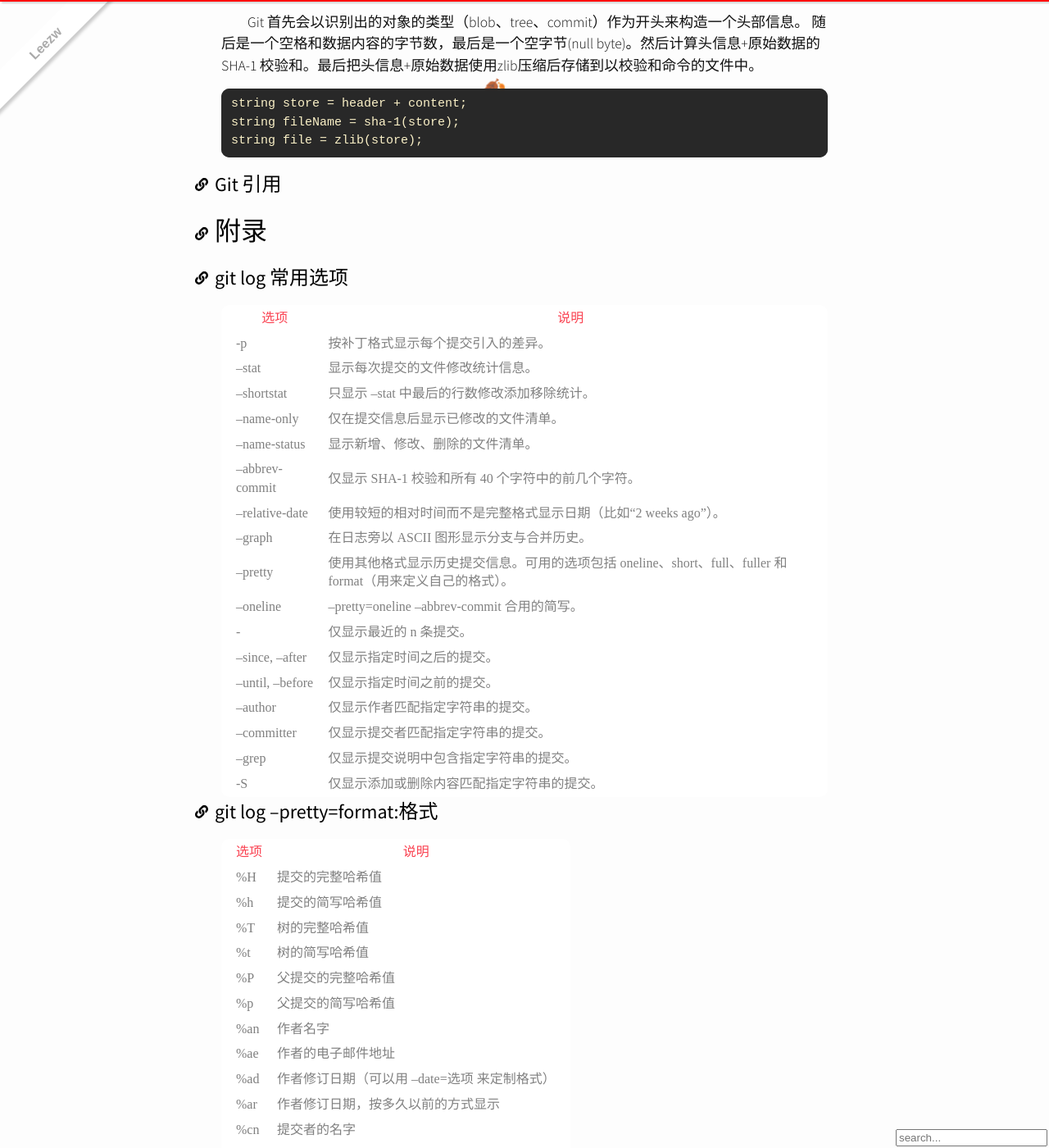
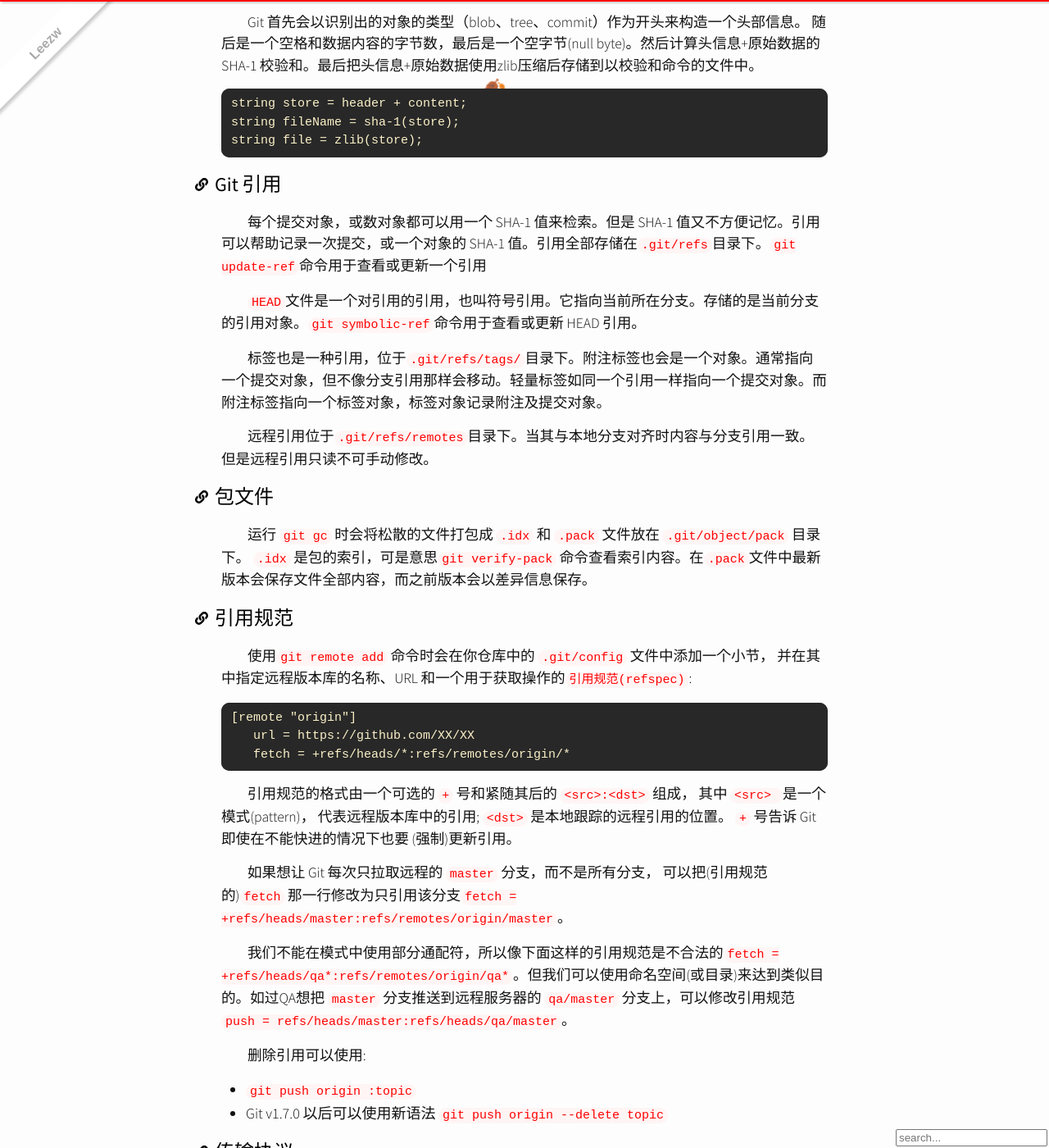
Before and after one commit to quantum-li/quantum-li.github.io, a Jekyll site: the page built from _article/2020-11-02-git-reference.md, in a window 1280 px wide and 1400 px high, scrolled down 26987 px. Shown: the whole window at 82% size. Built offline with Jekyll 4.4.1, drawn with Linux system fonts in a browser that asks for light colours; nearby versions of some CDN libraries; comment, search, counter and statistics services are not loaded.

Commit message:
2021-01-18 16:05:21

````diff
--- a/_article/2020-11-02-git-reference.md
+++ b/_article/2020-11-02-git-reference.md
@@ -679,7 +679,7 @@ Git 根据某一时刻暂存区所表示的状态创建并记录一个树对象
 
 ## 对象存储
 
-Git 首先会以识别出的对象的类型（blob、tree、commit）作为开头来构造一个头部信息。 随后是一个空格和数据内容的字节数，最后是一个空字节(null byte)。然后计算头信息+原始数据的SHA-1 校验和。最后把头信息+原始数据使用zlib压缩后存储到以校验和命令的文件中。
+Git 首先会以识别出的对象的类型（blob、tree、commit）作为开头来构造一个头部信息。 随后是一个空格和数据内容的字节数，最后是一个空字节(null byte)。然后计算头信息+原始数据的 SHA-1 校验和。最后把头信息+原始数据使用zlib压缩后存储到以校验和命令的文件中。
 
 ```
 string store = header + content;
@@ -688,6 +688,41 @@ string file = zlib(store);
 ```
 
 ## Git 引用
+
+每个提交对象，或数对象都可以用一个 SHA-1 值来检索。但是 SHA-1 值又不方便记忆。引用可以帮助记录一次提交，或一个对象的 SHA-1 值。引用全部存储在`.git/refs`目录下。`git update-ref`命令用于查看或更新一个引用
+
+`HEAD`文件是一个对引用的引用，也叫符号引用。它指向当前所在分支。存储的是当前分支的引用对象。`git symbolic-ref`命令用于查看或更新 HEAD 引用。
+
+标签也是一种引用，位于`.git/refs/tags/`目录下。附注标签也会是一个对象。通常指向一个提交对象，但不像分支引用那样会移动。轻量标签如同一个引用一样指向一个提交对象。而附注标签指向一个标签对象，标签对象记录附注及提交对象。
+
+远程引用位于`.git/refs/remotes`目录下。当其与本地分支对齐时内容与分支引用一致。但是远程引用只读不可手动修改。
+
+## 包文件
+
+运行 `git gc` 时会将松散的文件打包成 `.idx` 和 `.pack` 文件放在 `.git/object/pack` 目录下。 `.idx` 是包的索引，可是意思`git verify-pack` 命令查看索引内容。在`.pack`文件中最新版本会保存文件全部内容，而之前版本会以差异信息保存。
+
+## 引用规范
+
+使用`git remote add` 命令时会在你仓库中的 `.git/config` 文件中添加一个小节， 并在其中指定远程版本库的名称、URL 和一个用于获取操作的`引用规范(refspec)`:
+
+```
+[remote "origin"]
+   url = https://github.com/XX/XX
+   fetch = +refs/heads/*:refs/remotes/origin/*
+```
+
+引用规范的格式由一个可选的 `+` 号和紧随其后的 `<src>:<dst>` 组成， 其中 `<src> `是一个模式(pattern)， 代表远程版本库中的引用; `<dst>` 是本地跟踪的远程引用的位置。 `+` 号告诉 Git 即使在不能快进的情况下也要 (强制)更新引用。
+
+如果想让 Git 每次只拉取远程的 `master` 分支，而不是所有分支， 可以把(引用规范的)`fetch` 那一行修改为只引用该分支`fetch = +refs/heads/master:refs/remotes/origin/master`。
+
+我们不能在模式中使用部分通配符，所以像下面这样的引用规范是不合法的`fetch = +refs/heads/qa*:refs/remotes/origin/qa*`。但我们可以使用命名空间(或目录)来达到类似目的。如过QA想把 `master` 分支推送到远程服务器的 `qa/master` 分支上，可以修改引用规范`push = refs/heads/master:refs/heads/qa/master`。
+
+删除引用可以使用:
+
++ `git push origin :topic`
++ Git v1.7.0 以后可以使用新语法 `git push origin --delete topic`
+
+## 传输协议
 
 
 
````
